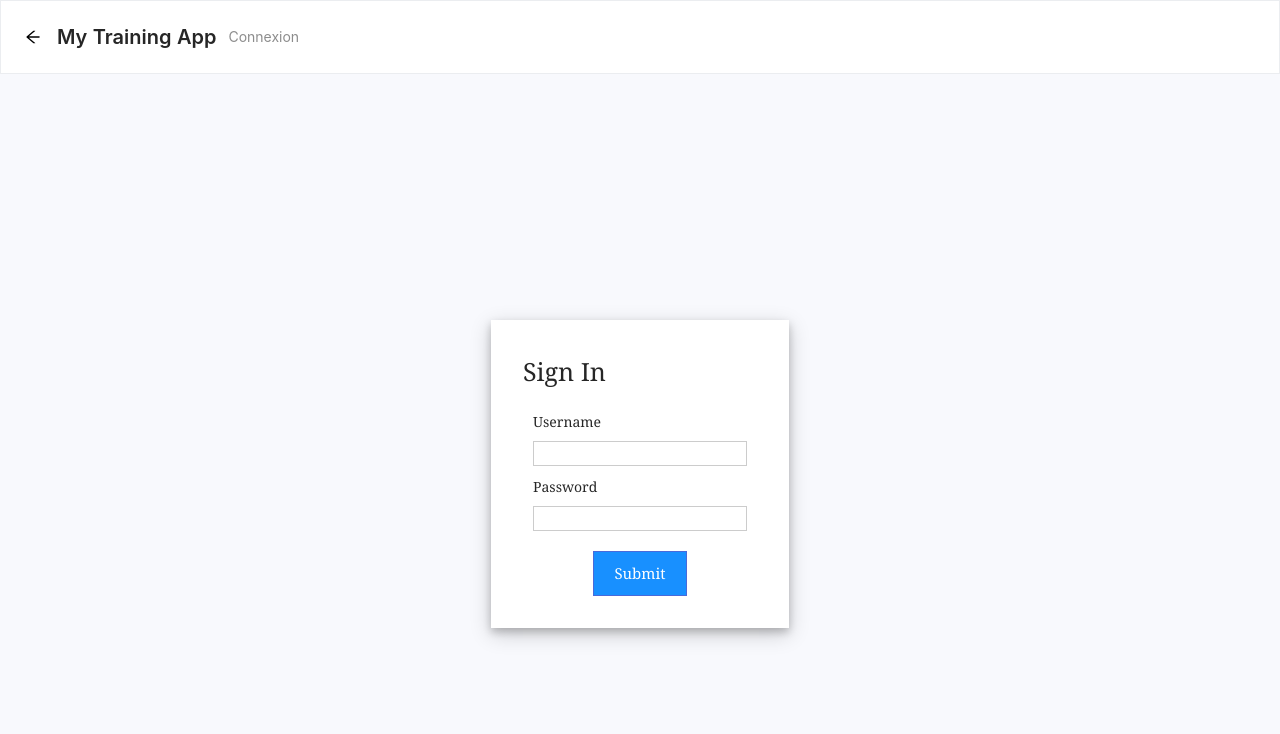
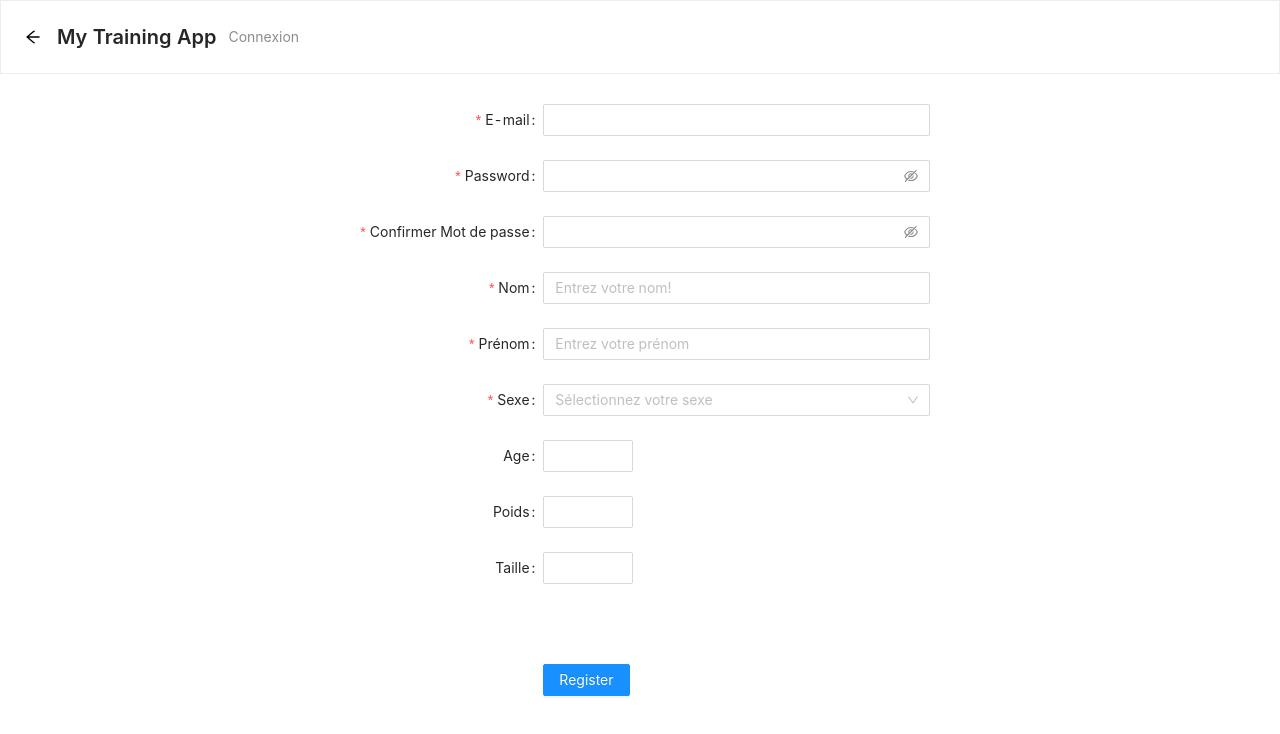
Before and after one commit to Stomias/E4-react-project-front, a React (Create React App) app: page / in a window 1280 px wide. Shown: the top 734 px of the page. Built offline with nearby package versions, Linux system fonts and the light colour scheme.

Commit message:
sign in form stockage en BDD

```diff
--- a/src/App.js
+++ b/src/App.js
@@ -1,5 +1,5 @@
 // import { Component } from 'react';
-import Connexion from './templates/connexion/Connexion';
+//import Connexion from './templates/connexion/Connexion';
 import Inscription from './templates/inscription/Inscription';
 import Header from './templates/header/Header';
 
@@ -8,7 +8,7 @@ const App = () => {
   return (
     <div className="form-style">
       <Header />
-      <Connexion />
+      <Inscription />
     </div>
 
   );
--- a/src/templates/connexion/Connexion.js
+++ b/src/templates/connexion/Connexion.js
@@ -1,58 +1,43 @@
 import { React, useState } from "react";
-import ReactDOM from "react-dom";
+// import ReactDOM from "react-dom";
 
 import './style.css';
 
 function Connexion() {
   // React States
-  const [errorMessages, setErrorMessages] = useState({});
   const [isSubmitted, setIsSubmitted] = useState(false);
 
-  // User Login info
-  const database = [
-    {
-      username: "user1",
-      password: "pass1"
-    },
-    {
-      username: "user2",
-      password: "pass2"
-    }
-  ];
-
-  const errors = {
-    uname: "invalid username",
-    pass: "invalid password"
-  };
-
-  const handleSubmit = (event) => {
+  const handleSubmit = async (event) => {
     //Prevent page reload
     event.preventDefault();
 
     var { uname, pass } = document.forms[0];
 
     // Find user login info
-    const userData = database.find((user) => user.username === uname.value);
+    const response = await fetch('http://localhost:3001/users/login', {
+      method: 'POST',
+      headers: {'Content-Type': 'application/json'},
+      body: JSON.stringify({identifiant: uname.value, mdp: pass.value})
+    });
 
-    // Compare user info
-    if (userData) {
-      if (userData.password !== pass.value) {
-        // Invalid password
-        setErrorMessages({ name: "pass", message: errors.pass });
-      } else {
+    /*
+    - vérifier qu'il ne s'agit pas d'une erreur 404
+    - Si 404 un message est associé ---> l'afficher à l'utilisateur
+    - Sinon utilisateur bon ---> connexion à la page d'entrainements
+    */
+
+    if (await response.status !== 200) {
+      // You can do your error handling here
+      const erreur = await response.json()
+      console.log(erreur)
+      window.alert(JSON.stringify(erreur.message));
+    } else {
+        // Call the .json() method on your response to get your JSON data
         setIsSubmitted(true);
-      }
-    } else {
-      // Username not found
-      setErrorMessages({ name: "uname", message: errors.uname });
+        console.log(await response.json());
     }
   };
 
-  // Generate JSX code for error message
-  const renderErrorMessage = (name) =>
-    name === errorMessages.name && (
-      <div className="error">{errorMessages.message}</div>
-    );
 
   // JSX code for login form
   const renderForm = (
@@ -61,12 +46,10 @@ function Connexion() {
         <div className="input-container">
           <label>Username </label>
           <input type="text" name="uname" required />
-          {renderErrorMessage("uname")}
         </div>
         <div className="input-container">
           <label>Password </label>
           <input type="password" name="pass" required />
-          {renderErrorMessage("pass")}
         </div>
         <div className="button-container">
           <input type="submit" />
@@ -80,6 +63,7 @@ function Connexion() {
       <div className="login-form">
         <div className="title">Sign In</div>
         {isSubmitted ? <div>User is successfully logged in</div> : renderForm}
+        {/* {renderForm} */}
       </div>
     </div>
   );
--- a/src/templates/inscription/Inscription.js
+++ b/src/templates/inscription/Inscription.js
@@ -46,10 +46,29 @@ const tailFormItemLayout = {
 const Inscription = () => {
   const [form] = Form.useForm();
 
-    const onFinish = (values) => {
-      console.log('Received values of form: ', values);
-      console.log()
-    };
+  const onFinish = async (register) => {
+    console.log('Received values of form: ', register);
+    //console.log(register.email);
+
+    // Register new user
+    const response = await fetch('http://localhost:3001/users/register', {
+      method: 'POST',
+      headers: {'Content-Type': 'application/json'},
+      body: JSON.stringify({identifiant: register.email, motDePasse: register.confirm, nom: register.name,
+        prenom: register.surname, age: register.age, taille: register.height, sexe: register.sexe, poids: register.weight})
+    });
+
+    if (await response.status !== 201) {
+      // You can do your error handling here
+      const erreur = await response.json()
+      console.log(erreur)
+      window.alert(JSON.stringify(erreur.message));
+    } else {
+        // Call the .json() method on your response to get your JSON data
+        console.log(await response.json());
+    }
+  };
+
 
     return (
       <Form
@@ -216,9 +235,6 @@ const Inscription = () => {
           ]}
           {...tailFormItemLayout}
         >
-          <Checkbox>
-            {/* J'ai lu les <a href="">termes et conditions</a> */}
-          </Checkbox>
         </Form.Item>
         <Form.Item {...tailFormItemLayout}>
           <Button type="primary" htmlType="submit">
```
